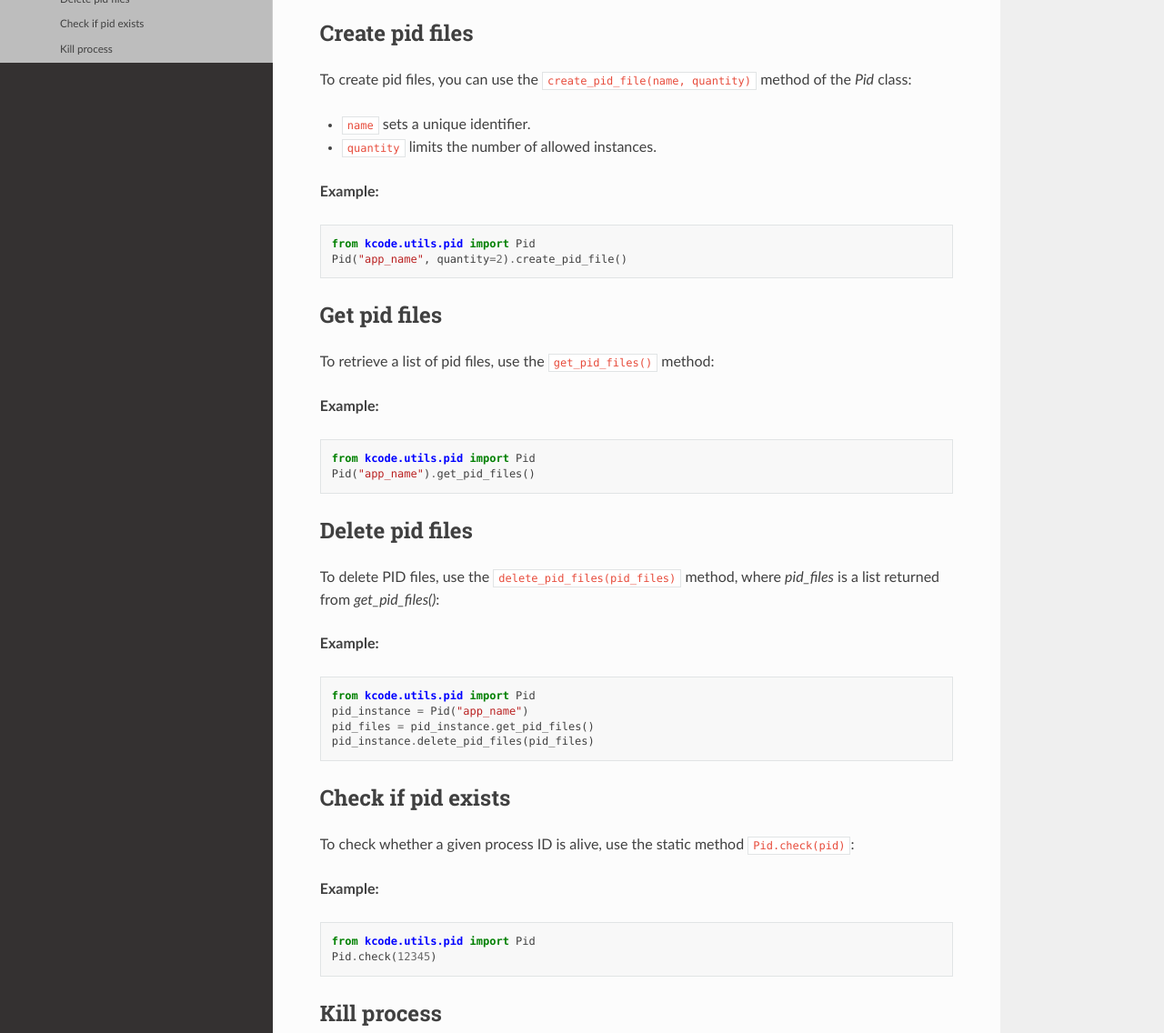
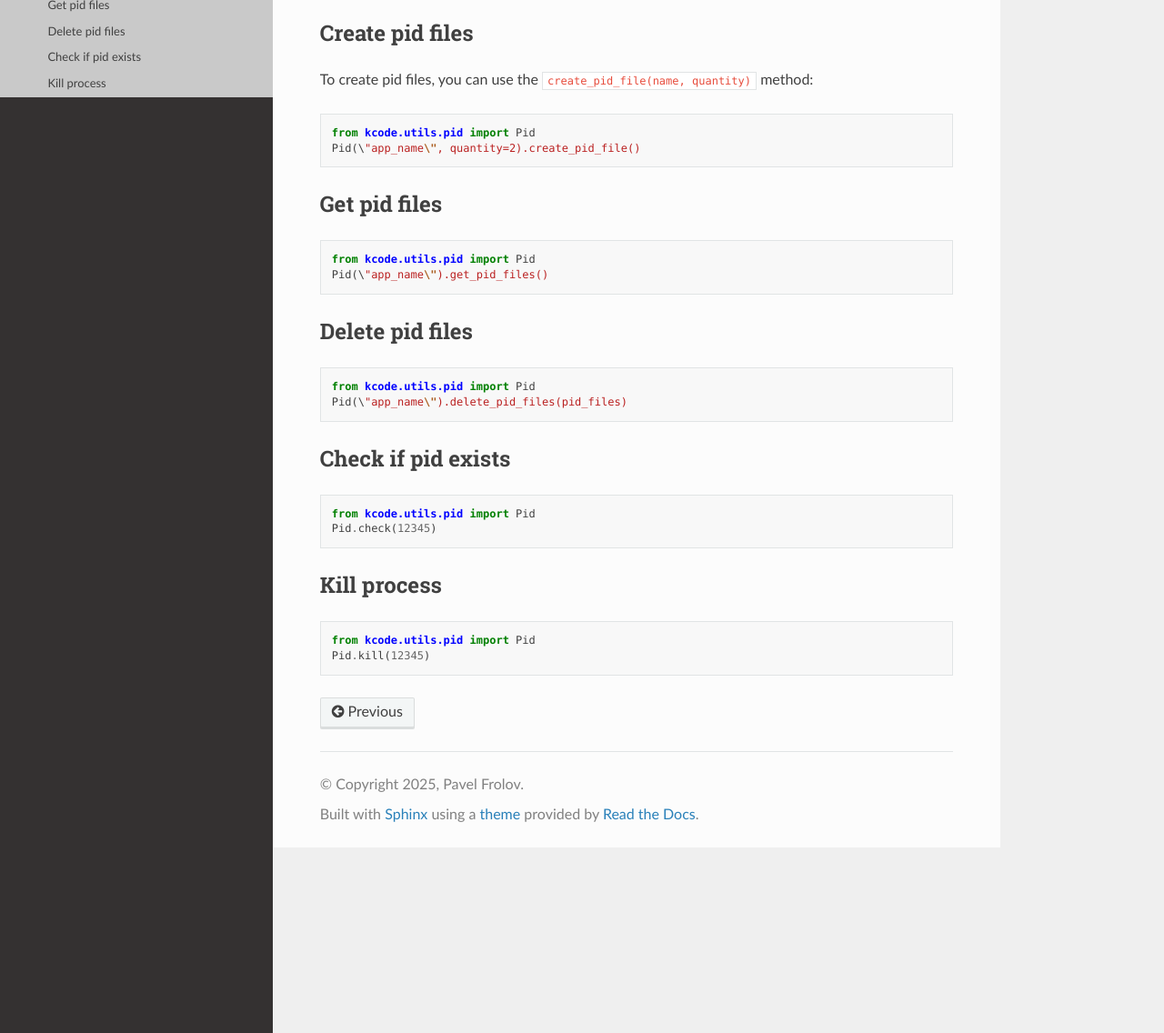
Before and after one commit to frolpaxa/kcode, a Sphinx documentation site: the page built from docs/source/pid.rst, in a window 1280 px wide and 1400 px high, cut to the strip 264-1400 px from the top of the window. Shown: the whole strip at 91% size. Built offline with Sphinx 7.4.7 and the Read the Docs theme 3.1.0, drawn with Linux system fonts in a browser that asks for light colours; some of the changed text lies outside the part shown.

Commit message:
fix: docs rst

```diff
--- a/docs/source/pid.rst
+++ b/docs/source/pid.rst
@@ -12,70 +12,39 @@ Create pid files
 ----------------
 
 To create pid files,
-you can use the ``create_pid_file(name, quantity)`` method of the `Pid` class:
-
-- ``name`` sets a unique identifier.
-- ``quantity`` limits the number of allowed instances.
-
-**Example:**
+you can use the ``create_pid_file(name, quantity)`` method:
 
 .. code-block:: python
 
    from kcode.utils.pid import Pid
-   Pid("app_name", quantity=2).create_pid_file()
-
+   Pid(\"app_name\", quantity=2).create_pid_file()
 
 Get pid files
 -------------
 
-To retrieve a list of pid files,
-use the ``get_pid_files()`` method:
+.. code-block:: python
 
-**Example:**
+   from kcode.utils.pid import Pid
+   Pid(\"app_name\").get_pid_files()
+
+Delete pid files
+----------------
 
 .. code-block:: python
 
    from kcode.utils.pid import Pid
-   Pid("app_name").get_pid_files()
-
-
-Delete pid files
-----------------
-
-To delete PID files,
-use the ``delete_pid_files(pid_files)`` method, where `pid_files` is a list returned from `get_pid_files()`:
-
-**Example:**
-
-.. code-block:: python
-
-   from kcode.utils.pid import Pid
-   pid_instance = Pid("app_name")
-   pid_files = pid_instance.get_pid_files()
-   pid_instance.delete_pid_files(pid_files)
-
+   Pid(\"app_name\").delete_pid_files(pid_files)
 
 Check if pid exists
 -------------------
-
-To check whether a given process ID is alive,
-use the static method ``Pid.check(pid)``:
-
-**Example:**
 
 .. code-block:: python
 
    from kcode.utils.pid import Pid
    Pid.check(12345)
 
-
 Kill process
 ------------
-
-To kill a process by PID,
-use the static method ``Pid.kill(pid)``:
-
-**Example:**
 
 .. code-block:: python
 
```
Also changed, not shown: other parts of docs/source/pid.rst (+1 -1 lines), docs/source/index.rst (+3 -13 lines), docs/source/installation.rst (added, +8 -0 lines), docs/source/usage.rst (+1 -12 lines).
